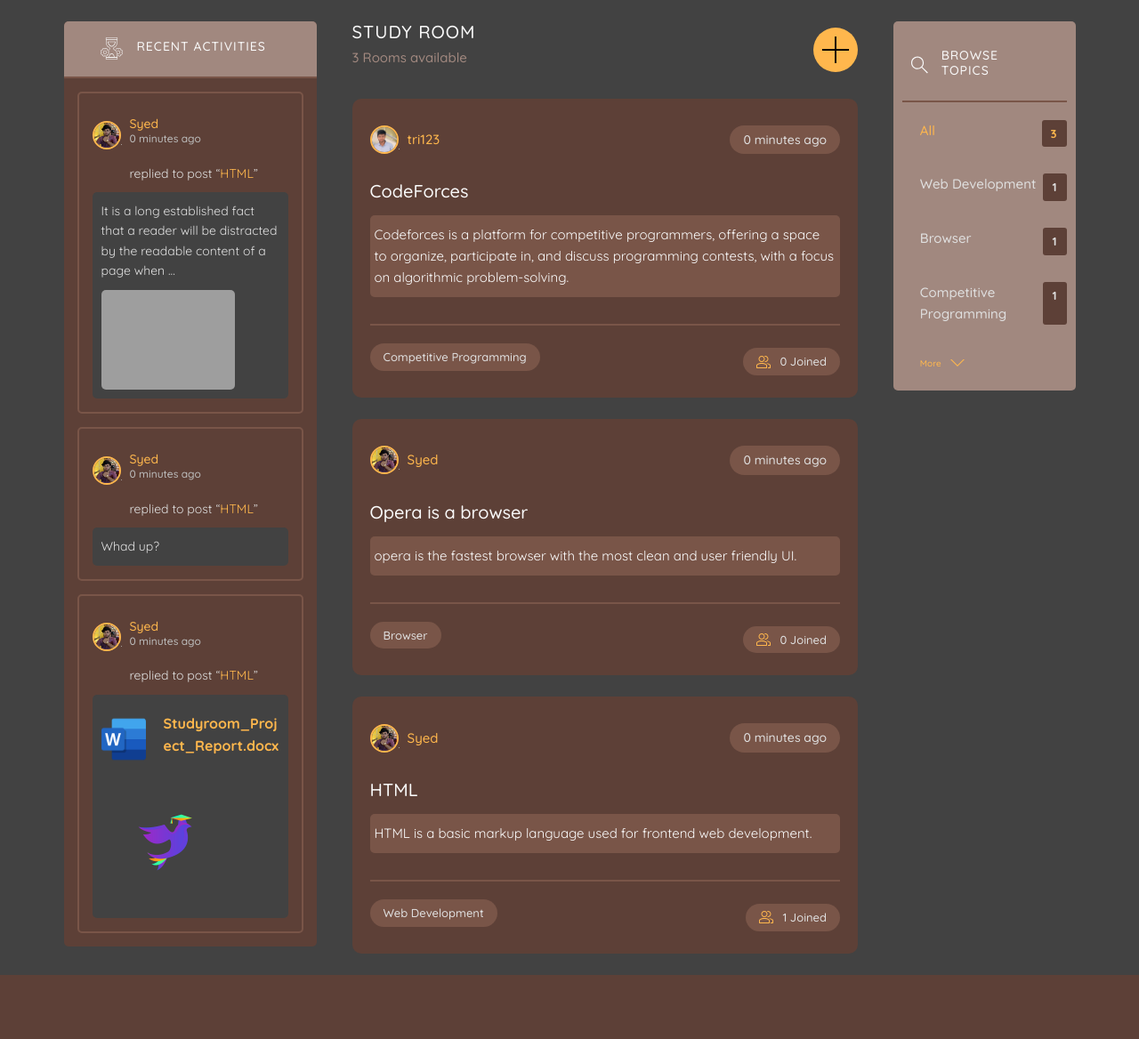
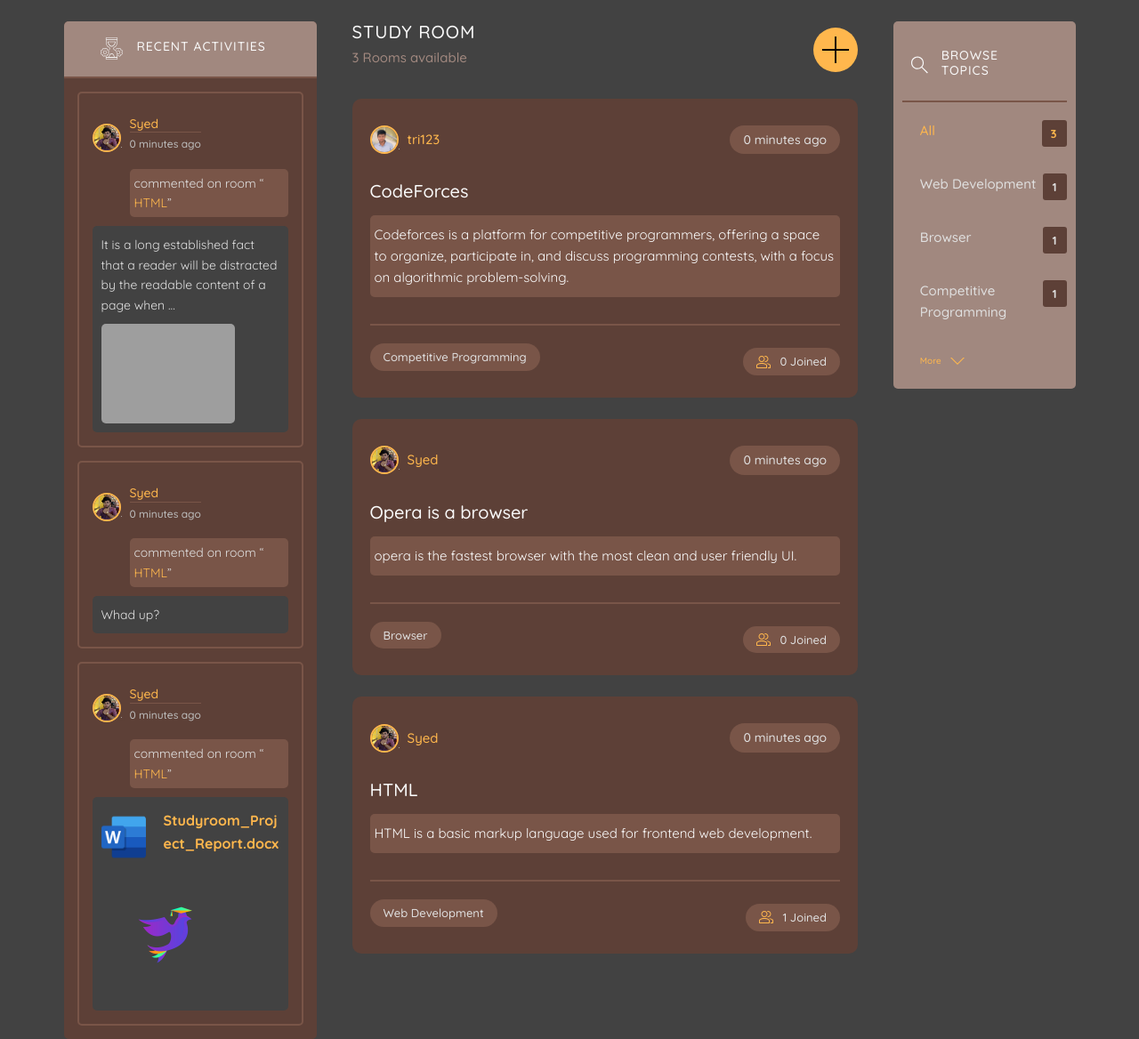
Before and after one commit to SyedYeasin-Coder/StudyRoom-Project_Django, a Django app: page / in a window 1280 px wide. Shown: the part 70-1238 px from the top of the page at 89% size. Before the commit the page ends 1166 px from the top, so only its background shows below. Run offline with Django 5.2, Linux system fonts and the light colour scheme; data comes from the database, SQL or seed files in the repository; both versions use the stored data as it was after the commit; grey boxes are pictures that could not be loaded.

Commit message:
Minor CSS Chages

```diff
--- a/base/templates/base/activity_component.html
+++ b/base/templates/base/activity_component.html
@@ -53,7 +53,7 @@
       </div>
       <div class="activities__boxContent">
         <p>
-          replied to post “<a href="{% url 'room' message.room.id %}">{{ message.room }}</a>”
+          commented on room “<a href="{% url 'room' message.room.id %}">{{ message.room }}</a>”
         </p>
         <div class="activities__boxRoomContent">
           {{ message.body| truncatewords:20 }}
@@ -99,9 +99,9 @@
                           {% endwith %}
                         {% endwith %}
                       {% endwith %}
-                      <p class="file-link">
+                      <span class="file-link">
                         <a href="{{ file.file.url }}" download>{{ file.file.name|cut:"messages/" }}</a>
-                      </p>
+                      </span>
                     {% endif %}
                   {% endwith %}
                 </div>
--- a/static/styles/style.css
+++ b/static/styles/style.css
@@ -830,6 +830,7 @@
   font-size       : 1.3rem;
   font-weight     : 700;
   letter-spacing  : 1px;
+  max-height: 3rem;
 }
 
 .topics-page a:hover {
@@ -1031,9 +1032,11 @@
 }
 
 .activities__boxHeader p span {
-  color    : var(--color-gray);
-  font-size: 1.2rem;
-  display  : block;
+  color      : var(--color-gray);
+  font-size  : 1.2rem;
+  display    : block;
+  border-top : 1px solid var(--color-dark-medium);
+  padding-top: 0.5rem;
 }
 
 .activities__boxContent {
@@ -1042,7 +1045,9 @@
 }
 
 .activities__boxContent p {
-  margin: 1rem 0;
+  background-color: var(--color-dark-medium);
+  border-radius   : 0.5rem;
+  padding         : 0.5rem;
 }
 
 .activities__boxContent a:hover {
@@ -1862,14 +1867,14 @@
 
 /* Edit Modal Styles */
 .editFileModal {
-  padding: 0;
+  padding   : 0;
   min-height: 0;
-  position:unset;
-  transform: none;
-}
-
-.message__file{
-  display: flex;
+  position  : unset;
+  transform : none;
+}
+
+.message__file {
+  display    : flex;
   align-items: center;
-  gap: 1rem;
-}
+  gap        : 1rem;
+}
```
Also changed, not shown: base/templates/base/activity.html (+4 -4 lines), db.sqlite3, static/Images/image_2025-03-18_061602698.png (added).
